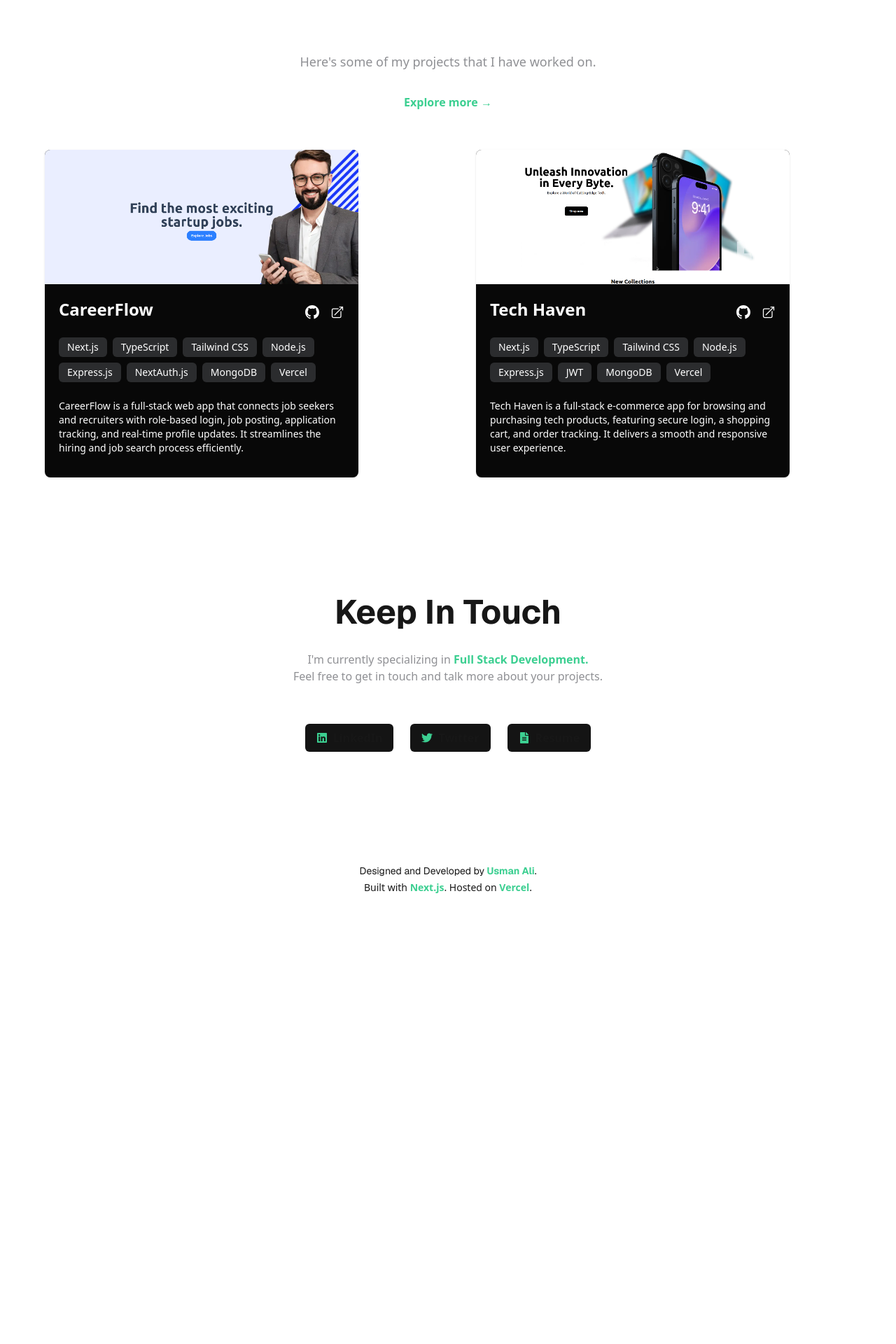
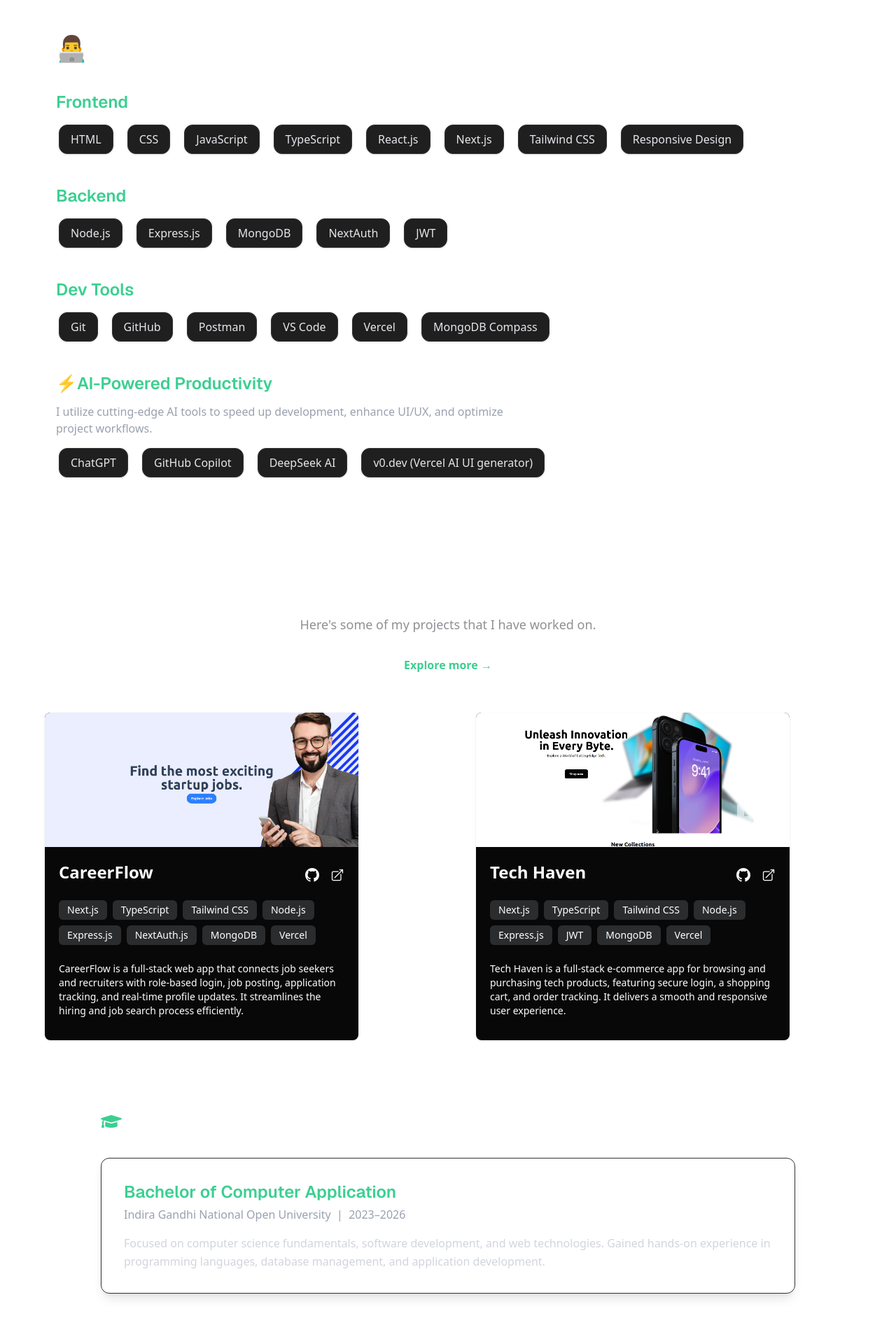
Before and after one commit to 0xDevUsman/Portfolio, a Next.js app: page / in a window 1280 px wide. Shown: the part 1200-3120 px from the top of the page at 70% size. Before the commit the page ends 2518 px from the top, so only its background shows below. Built offline with nearby package versions, Linux system fonts and the light colour scheme.

Commit message:
add skills and education section

```diff
--- a/src/app/layout.tsx
+++ b/src/app/layout.tsx
@@ -21,7 +21,7 @@ const roboto = Roboto({
 });
 
 export const metadata: Metadata = {
-  title: "Usman Ali - Software Developer",
+  title: "Usman Ali - So+ftware Developer",
   description: "Generated by create next app",
 };
 
--- a/src/app/page.tsx
+++ b/src/app/page.tsx
@@ -1,5 +1,7 @@
 import About from "@/components/About";
+import Education from "@/components/Education";
 import Para1 from "@/components/Para1";
+import Skills from "@/components/Skills";
 import Touch from "@/components/Touch";
 import Works from "@/components/Works";
 import React from "react";
@@ -10,7 +12,9 @@ const page = () => {
       <div>
         <Para1 />
         <About />
+        <Skills />
         <Works />
+        <Education />
         <Touch />
       </div>
     </>
--- /dev/null
+++ b/src/components/Education.tsx
@@ -0,0 +1,50 @@
+"use client";
+import React from "react";
+import { motion } from "framer-motion";
+import { FaGraduationCap } from "react-icons/fa";
+
+const Education = () => {
+  return (
+    <div className="flex justify-center items-center p-4 text-white w-full">
+      <motion.div
+        initial={{ opacity: 0, y: 30 }}
+        animate={{ opacity: 1, y: 0 }}
+        transition={{ duration: 0.6 }}
+        className="flex flex-col mt-20 w-full max-w-6xl px-4 sm:px-8 lg:px-20"
+      >
+        <motion.div
+          initial={{ opacity: 0, y: 20 }}
+          animate={{ opacity: 1, y: 0 }}
+          transition={{ duration: 0.5, delay: 0.2 }}
+          className="flex items-center gap-3 mb-8"
+        >
+          <FaGraduationCap className="text-[#3CCF91] text-3xl" />
+          <h1 className="text-3xl sm:text-4xl font-bold text-white">
+            Education
+          </h1>
+        </motion.div>
+
+        <motion.div
+          initial={{ opacity: 0, y: 20 }}
+          animate={{ opacity: 1, y: 0 }}
+          transition={{ duration: 0.5, delay: 0.4 }}
+          className="p-6 sm:p-8 rounded-xl border border-[#333] shadow-lg"
+        >
+          <h2 className="text-xl sm:text-2xl font-semibold text-[#3CCF91]">
+            Bachelor of Computer Application
+          </h2>
+          <p className="text-gray-400 text-sm sm:text-base mt-1">
+            Indira Gandhi National Open University &nbsp;|&nbsp; 2023–2026
+          </p>
+          <p className="text-gray-300 mt-4 text-sm sm:text-base leading-relaxed">
+            Focused on computer science fundamentals, software development, and
+            web technologies. Gained hands-on experience in programming
+            languages, database management, and application development.
+          </p>
+        </motion.div>
+      </motion.div>
+    </div>
+  );
+};
+
+export default Education;
--- /dev/null
+++ b/src/components/Skills.tsx
@@ -0,0 +1,105 @@
+"use client";
+import React from "react";
+import { motion } from "framer-motion";
+
+// Skill badge with hover/tap animation
+const SkillBadge = ({ skill }: { skill: string }) => (
+  <motion.span
+    whileHover={{ scale: 1.08 }}
+    whileTap={{ scale: 0.95 }}
+    className="inline-flex items-center m-1 px-4 py-2 rounded-xl text-sm sm:text-base font-medium bg-[#1f1f1f] text-gray-200 border border-[#333] shadow transition-transform"
+  >
+    {skill}
+  </motion.span>
+);
+
+const Skills = () => {
+  const frontendskills = [
+    "HTML",
+    "CSS",
+    "JavaScript",
+    "TypeScript",
+    "React.js",
+    "Next.js",
+    "Tailwind CSS",
+    "Responsive Design",
+  ];
+
+  const backendskills = ["Node.js", "Express.js", "MongoDB", "NextAuth", "JWT"];
+
+  const devtools = [
+    "Git",
+    "GitHub",
+    "Postman",
+    "VS Code",
+    "Vercel",
+    "MongoDB Compass",
+  ];
+
+  const aiTools = [
+    "ChatGPT",
+    "GitHub Copilot",
+    "DeepSeek AI",
+    "v0.dev (Vercel AI UI generator)",
+  ];
+
+  // Animation delay helper
+  const delay = (index: number) => 0.3 + index * 0.1;
+
+  return (
+    <div className="py-16 px-4 sm:px-8 lg:px-20 text-white w-full">
+      <motion.div
+        initial={{ opacity: 0, y: 30 }}
+        animate={{ opacity: 1, y: 0 }}
+        transition={{ duration: 0.6 }}
+        className="max-w-6xl mx-auto w-full"
+      >
+        <motion.h2
+          initial={{ opacity: 0, y: 20 }}
+          animate={{ opacity: 1, y: 0 }}
+          transition={{ duration: 0.5, delay: 0.2 }}
+          className="text-3xl sm:text-4xl font-extrabold mb-10 text-white"
+        >
+          👨‍💻 Skills & Tools
+        </motion.h2>
+
+        {/* Section Template */}
+        {[
+          { title: "Frontend", items: frontendskills },
+          { title: "Backend", items: backendskills },
+          { title: "Dev Tools", items: devtools },
+          {
+            title: "⚡AI-Powered Productivity",
+            items: aiTools,
+            description:
+              "I utilize cutting-edge AI tools to speed up development, enhance UI/UX, and optimize project workflows.",
+          },
+        ].map(({ title, items, description }, i) => (
+          <motion.div
+            key={title}
+            initial={{ opacity: 0, y: 20 }}
+            animate={{ opacity: 1, y: 0 }}
+            transition={{ duration: 0.5, delay: delay(i) }}
+            className="mb-10"
+          >
+            <h3 className="text-xl sm:text-2xl font-semibold mb-3 text-[#3CCF91]">
+              {title}
+            </h3>
+            {description && (
+              <p className="text-gray-400 mb-3 text-sm sm:text-base max-w-2xl">
+                {description}
+              </p>
+            )}
+            <div className="flex flex-wrap gap-2 sm:gap-3 cursor-default">
+              {items.map((skill) => (
+                <SkillBadge key={skill} skill={skill} />
+              ))}
+            </div>
+          </motion.div>
+        ))}
+      </motion.div>
+    </div>
+  );
+};
+
+export default Skills;
--- a/src/components/Works.tsx
+++ b/src/components/Works.tsx
@@ -57,7 +57,7 @@ const Works = () => {
 
   return (
     <motion.div
-      className="min-h-screen py-12 px-4 sm:px-6 lg:px-8 text-white"
+      className="pt-12 px-4 sm:px-6 lg:px-8 text-white"
       initial="hidden"
       whileInView="visible"
       viewport={{ once: true, amount: 0.2 }}
```
